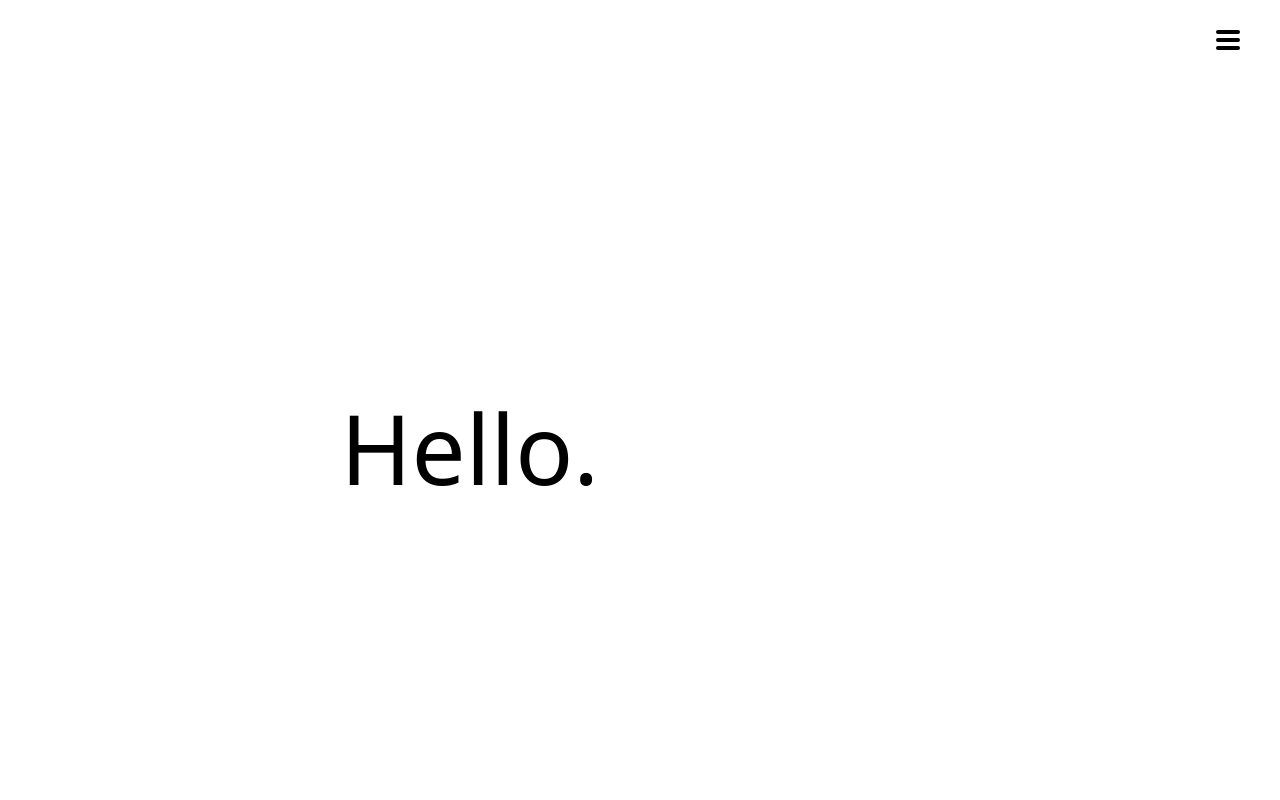
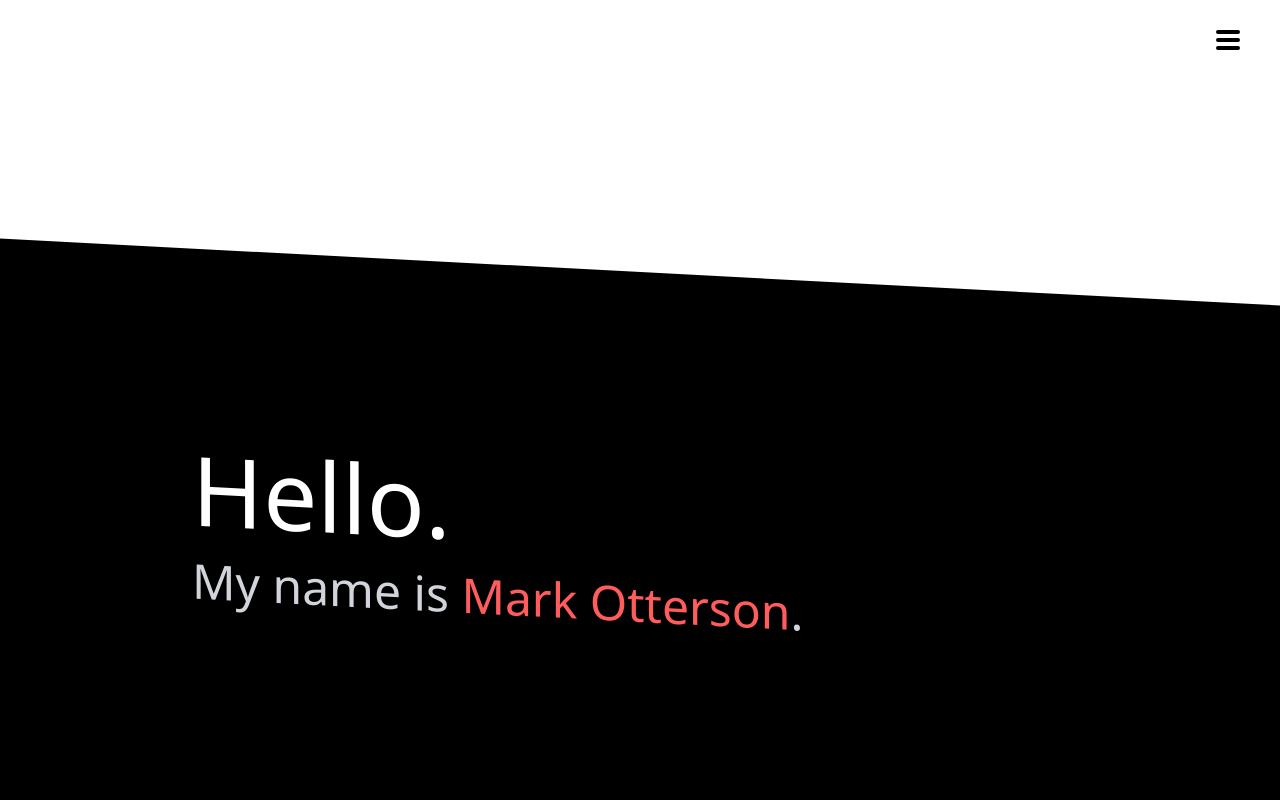
Before and after one commit to maotterson/homepage-v3-vue-tailwind, a Vue app: page / in a window 1280 px wide. Shown: the top 800 px of the page. Built offline with nearby package versions, Linux system fonts and the light colour scheme.

Commit message:
experiment with title screen style

```diff
--- a/src/App.vue
+++ b/src/App.vue
@@ -7,10 +7,9 @@
   </div>
 </template>
 
-<script lang="ts">
-import Vue from 'vue'
+<script>
 import NavContainer from './components/navigation/NavContainer.vue'
-export default Vue.extend({
+export default {
   components:{
     NavContainer
   },
@@ -55,11 +54,15 @@ export default Vue.extend({
       this.$store.state.drawerShowing ? htmlElement.style.overflowY="hidden" : htmlElement.style.overflowY="overlay"
     }
   }
-})
+}
 </script>
 
 <style>
 html{
   overflow-y:overlay;
 }
+em{
+  font-style:normal;
+  color:#ff5c5c;
+}
 </style>
--- a/src/components/common/TitleSheet.vue
+++ b/src/components/common/TitleSheet.vue
@@ -1,20 +1,18 @@
 <template>
-  <div class="flex pt-80 h-screen justify-evenly">
-    <div class="">
+  <div class="sheet flex pt-48 justify-evenly ">
+    <div class="card p-48 bg-black text-white transform h-screen skew-y-3 w-full ">
       <h1 class="text-8xl">{{title}}.</h1>
-    </div>
-    <div class="spacer">
+      <slot></slot>
     </div>
   </div>
 </template>
 
 <script>
 export default {
-  props:['title']
+  props:['title', 'subtitle', 'em']
 
 }
 </script>
 
 <style>
-
 </style>
--- a/src/components/navigation/NavContainer.vue
+++ b/src/components/navigation/NavContainer.vue
@@ -1,5 +1,5 @@
 <template>
-  <div class="sticky">
+  <div class="sticky z-50 bg-opacity-0	">
     <nav class="h-5 p-10 flex flex-row justify-between items-center">
       <div class="spacer">
       </div>
@@ -7,7 +7,7 @@
     </nav>
     <NavDrawer
       :class="drawerShowing ? 'h-screen' : 'h-0'"
-      class="text-3xl items-center flex flex-col drawer truncate transition-all">
+      class="items-center flex flex-col drawer truncate transition-all">
       <NavLink
         v-for="(route,i) in routes"
         :key="route.name"
--- a/src/components/navigation/NavIcon.vue
+++ b/src/components/navigation/NavIcon.vue
@@ -1,5 +1,5 @@
 <template>
-  <div class="nav-icon relative w-6 h-5 visible" ref="burger" id="burger">
+  <div class="nav-icon relative w-6 h-5 visible cursor-pointer z-50 	" ref="burger" id="burger">
     <span class="absolute inset-0 bg-black w-6 h-1 rounded burger-top transition-all	" ref="burgerTop"></span>
     <span class="absolute inset-y-2 bg-black w-6 h-1 rounded burger-middle transition-all	" ref="burgerMiddle" ></span>
     <span class="absolute inset-y-4 bg-black w-6 h-1 rounded burger-bottom transition-all	" ref="burgerBottom"></span>
@@ -57,5 +57,9 @@ export default Vue.extend({
 </script>
 
 <style>
+.nav-icon:hover span{
+  background-color:#DC2626;
+  transition: 0.5s;
 
+}
 </style>
--- a/src/components/navigation/NavLink.vue
+++ b/src/components/navigation/NavLink.vue
@@ -1,7 +1,7 @@
 <template>
   <router-link
     :to="route.path"
-    class="drawer-link p-5"
+    class="drawer-link p-5 text-4xl hover:text-red-600 rounded"
     ref="routerLink"
     @click.native="closeDrawer">
     {{route.name}}.
--- a/src/views/Home.vue
+++ b/src/views/Home.vue
@@ -2,7 +2,9 @@
   <div>
     <TitleSheet
       :title="'Hello'"
-    />
+    >
+      <h2 class="text-5xl text-gray-300 mt-5 ">My name is <em>Mark Otterson</em>.</h2>
+    </TitleSheet>
   </div>
 </template>
 
```
